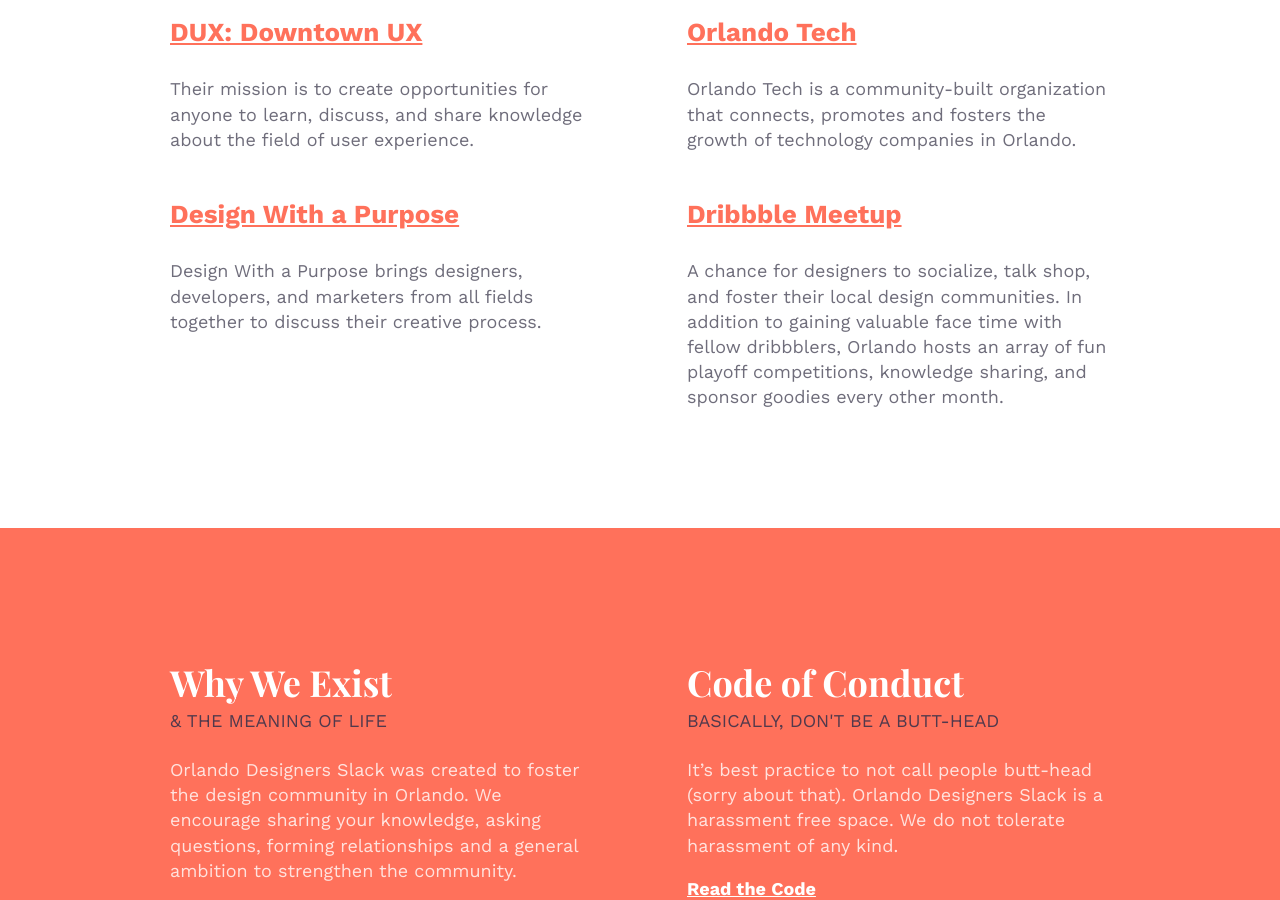
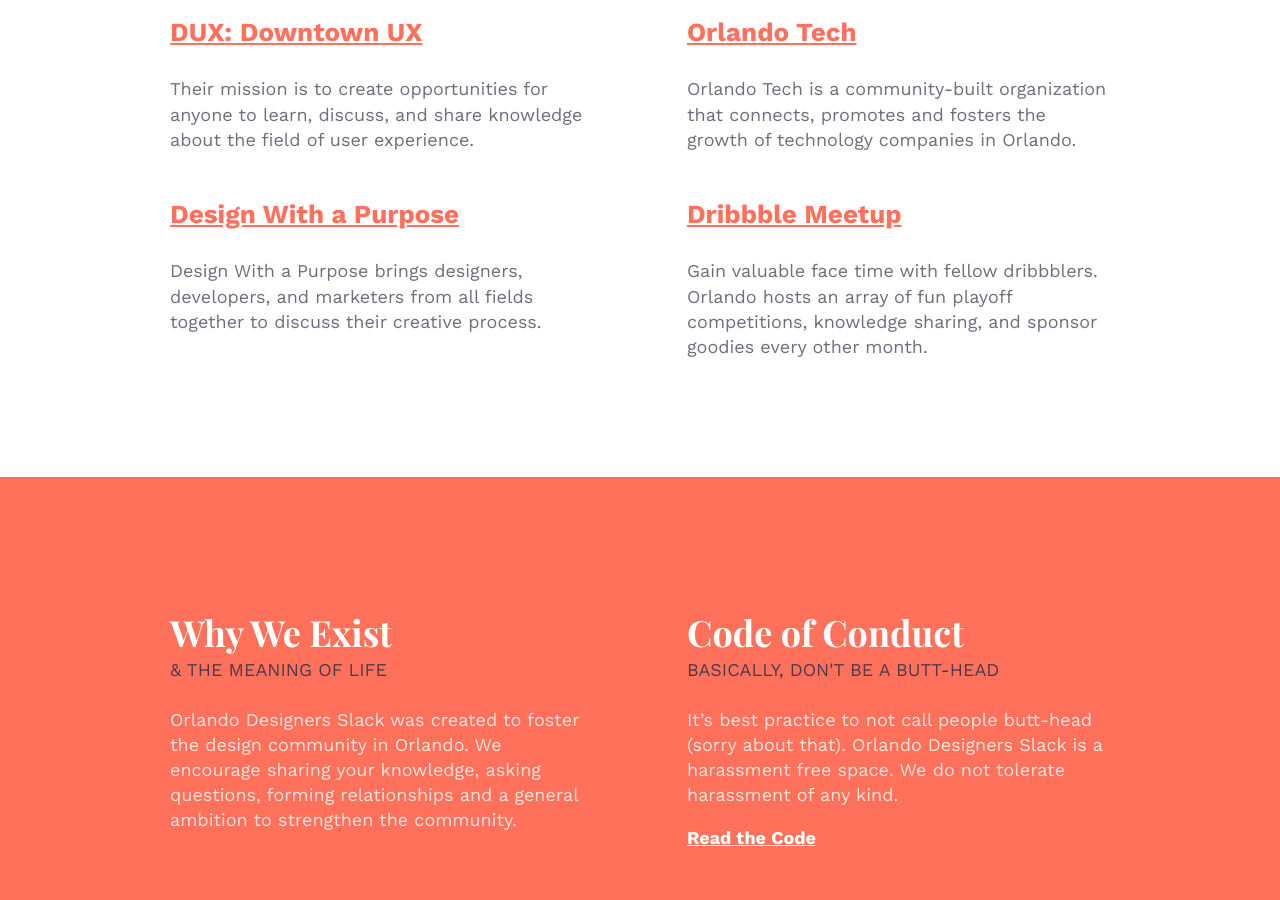
Before and after one commit to whosdustin/orlando-designers, a Jekyll site: the page built from index.html, in a window 1280 px wide and 900 px high, scrolled down 2940 px. Built offline with Jekyll 4.4.1, drawn with Linux system fonts in a browser that asks for light colours; comment, search, counter and statistics services are not loaded.

Commit message:
Updated Dribbble Meetup

```diff
--- a/_meetups/dribbble-meetup.markdown
+++ b/_meetups/dribbble-meetup.markdown
@@ -4,4 +4,4 @@
 link: https://twitter.com/dribbbleorlando
 ---
 
-A chance for designers to socialize, talk shop, and foster their local design communities. In addition to gaining valuable face time with fellow dribbblers, Orlando hosts an array of fun playoff competitions, knowledge sharing, and sponsor goodies every other month.
+Gain valuable face time with fellow dribbblers. Orlando hosts an array of fun playoff competitions, knowledge sharing, and sponsor goodies every other month.
```
